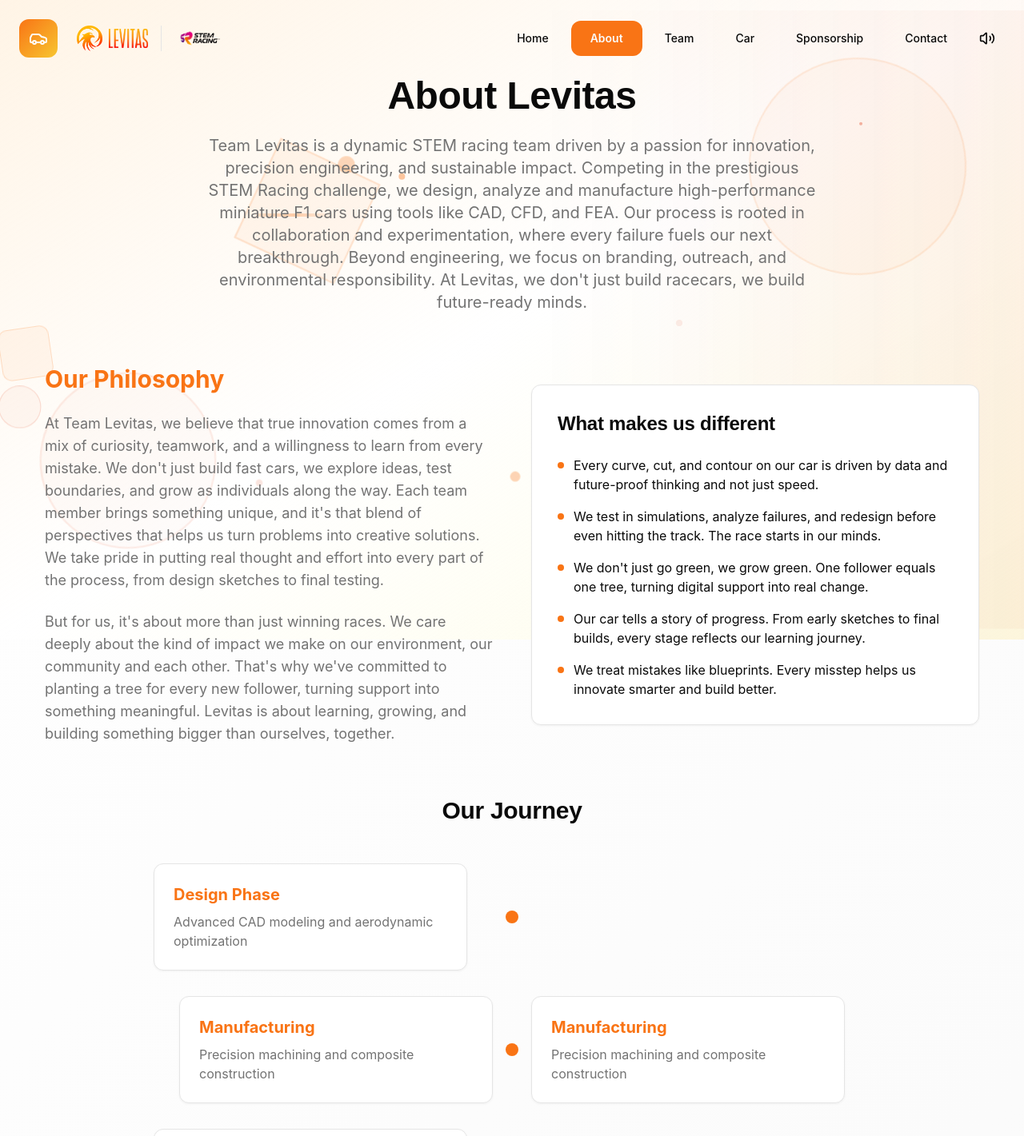
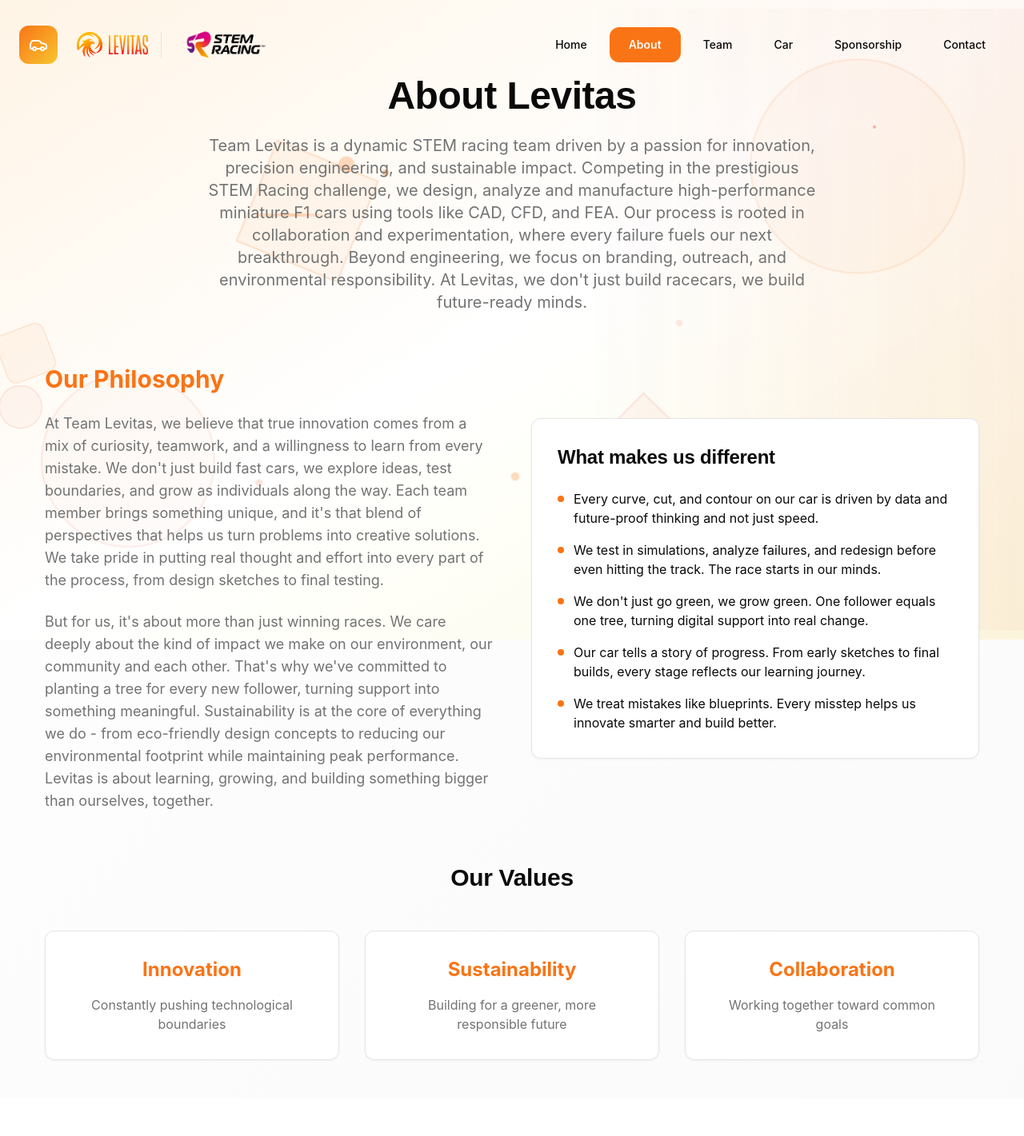
Before and after one commit to askintrospection/levitas-3d-ascension.github.io, a React (Vite) app: page /about in a window 1280 px wide. Shown: the top 1421 px of the page at 80% size. After the commit the page ends 1374 px from the top, so only its background shows below. Built offline with nearby package versions, Linux system fonts and the light colour scheme; a web font is replaced by a local one.

Commit message:
Fix: Improve mobile responsiveness and UI
- Increased STEM Racing logo size.
- Removed "Our Journey" section from About page.
- Removed audio controls.
- Improved mobile navigation.

```diff
--- a/src/App.tsx
+++ b/src/App.tsx
@@ -1,12 +1,11 @@
 
-import React, { useState } from 'react';
+import React from 'react';
 import { Toaster } from "@/components/ui/toaster";
 import { Toaster as Sonner } from "@/components/ui/sonner";
 import { TooltipProvider } from "@/components/ui/tooltip";
 import { QueryClient, QueryClientProvider } from "@tanstack/react-query";
 import { BrowserRouter, Routes, Route } from "react-router-dom";
 import { Navbar } from "./components/Navbar";
-import { AudioManager } from "./components/AudioManager";
 import Index from "./pages/Index";
 import About from "./pages/About";
 import Team from "./pages/Team";
@@ -18,14 +17,6 @@ import NotFound from "./pages/NotFound";
 const queryClient = new QueryClient();
 
 function App() {
-  const [isMuted, setIsMuted] = useState(false);
-  const [audioPlaying, setAudioPlaying] = useState(true);
-
-  const toggleAudio = () => {
-    setIsMuted(!isMuted);
-    setAudioPlaying(!isMuted);
-  };
-
   return (
     <QueryClientProvider client={queryClient}>
       <TooltipProvider>
@@ -33,8 +24,7 @@ function App() {
         <Sonner />
         <BrowserRouter>
           <div className="relative min-h-screen">
-            <AudioManager isPlaying={audioPlaying && !isMuted} />
-            <Navbar onToggleAudio={toggleAudio} isMuted={isMuted} />
+            <Navbar />
             <Routes>
               <Route path="/" element={<Index />} />
               <Route path="/about" element={<About />} />
--- a/src/components/Navbar.tsx
+++ b/src/components/Navbar.tsx
@@ -2,14 +2,9 @@
 import { useState, useEffect } from 'react';
 import { Link, useLocation } from 'react-router-dom';
 import { motion } from 'framer-motion';
-import { Car, Volume2, VolumeX } from 'lucide-react';
+import { Car } from 'lucide-react';
 
-interface NavbarProps {
-  onToggleAudio?: () => void;
-  isMuted?: boolean;
-}
-
-export const Navbar = ({ onToggleAudio, isMuted }: NavbarProps) => {
+export const Navbar = () => {
   const [isScrolled, setIsScrolled] = useState(false);
   const location = useLocation();
 
@@ -67,7 +62,7 @@ export const Navbar = ({ onToggleAudio, isMuted }: NavbarProps) => {
               <img
                 src="/lovable-uploads/dbddc9d8-1ff0-461e-87aa-94369873ec78.png"
                 alt="STEM Racing Logo"
-                className="h-8 object-contain"
+                className="h-16 object-contain"
               />
             </div>
           </div>
@@ -94,18 +89,6 @@ export const Navbar = ({ onToggleAudio, isMuted }: NavbarProps) => {
               </motion.div>
             </Link>
           ))}
-
-          {/* Audio Toggle */}
-          {onToggleAudio && (
-            <motion.button
-              onClick={onToggleAudio}
-              className="ml-4 p-3 rounded-lg hover:bg-secondary/50 transition-colors stable-text"
-              whileHover={{ scale: 1.05 }}
-              whileTap={{ scale: 0.95 }}
-            >
-              {isMuted ? <VolumeX size={20} /> : <Volume2 size={20} />}
-            </motion.button>
-          )}
         </div>
 
         {/* Mobile menu button */}
--- a/src/pages/About.tsx
+++ b/src/pages/About.tsx
@@ -4,44 +4,44 @@ import { MinimalistBackground } from '../components/MinimalistBackground';
 
 const About = () => {
   return (
-    <div className="min-h-screen pt-24 pb-12 px-6 relative">
+    <div className="min-h-screen pt-24 pb-12 px-4 md:px-6 relative">
       <MinimalistBackground />
       <div className="container mx-auto relative z-10">
         <motion.div
-          className="text-center mb-16"
+          className="text-center mb-12 md:mb-16"
           initial={{ opacity: 0, y: 30 }}
           animate={{ opacity: 1, y: 0 }}
           transition={{ duration: 0.8 }}
         >
-          <h1 className="text-5xl font-bold mb-6 brand-title text-foreground stable-text">About Levitas</h1>
-          <p className="text-xl text-muted-foreground max-w-3xl mx-auto stable-text">
+          <h1 className="text-3xl md:text-5xl font-bold mb-4 md:mb-6 brand-title text-foreground stable-text">About Levitas</h1>
+          <p className="text-base md:text-xl text-muted-foreground max-w-3xl mx-auto stable-text leading-relaxed">
             Team Levitas is a dynamic STEM racing team driven by a passion for innovation, precision engineering, and sustainable impact. Competing in the prestigious STEM Racing challenge, we design, analyze and manufacture high-performance miniature F1 cars using tools like CAD, CFD, and FEA. Our process is rooted in collaboration and experimentation, where every failure fuels our next breakthrough. Beyond engineering, we focus on branding, outreach, and environmental responsibility. At Levitas, we don't just build racecars, we build future-ready minds.
           </p>
         </motion.div>
 
-        <div className="grid lg:grid-cols-2 gap-12 items-center mb-16">
+        <div className="grid lg:grid-cols-2 gap-8 md:gap-12 items-center mb-12 md:mb-16">
           <motion.div
             initial={{ opacity: 0, x: -50 }}
             animate={{ opacity: 1, x: 0 }}
             transition={{ duration: 0.8, delay: 0.2 }}
           >
-            <h2 className="text-3xl font-bold mb-6 text-primary stable-text">Our Philosophy</h2>
-            <p className="text-lg text-muted-foreground mb-6 stable-text">
+            <h2 className="text-2xl md:text-3xl font-bold mb-4 md:mb-6 text-primary stable-text">Our Philosophy</h2>
+            <p className="text-base md:text-lg text-muted-foreground mb-4 md:mb-6 stable-text leading-relaxed">
               At Team Levitas, we believe that true innovation comes from a mix of curiosity, teamwork, and a willingness to learn from every mistake. We don't just build fast cars, we explore ideas, test boundaries, and grow as individuals along the way. Each team member brings something unique, and it's that blend of perspectives that helps us turn problems into creative solutions. We take pride in putting real thought and effort into every part of the process, from design sketches to final testing.
             </p>
-            <p className="text-lg text-muted-foreground stable-text">
-              But for us, it's about more than just winning races. We care deeply about the kind of impact we make on our environment, our community and each other. That's why we've committed to planting a tree for every new follower, turning support into something meaningful. Levitas is about learning, growing, and building something bigger than ourselves, together.
+            <p className="text-base md:text-lg text-muted-foreground stable-text leading-relaxed">
+              But for us, it's about more than just winning races. We care deeply about the kind of impact we make on our environment, our community and each other. That's why we've committed to planting a tree for every new follower, turning support into something meaningful. Sustainability is at the core of everything we do - from eco-friendly design concepts to reducing our environmental footprint while maintaining peak performance. Levitas is about learning, growing, and building something bigger than ourselves, together.
             </p>
           </motion.div>
 
           <motion.div
-            className="floating-card p-8 rounded-xl"
+            className="floating-card p-6 md:p-8 rounded-xl"
             initial={{ opacity: 0, x: 50 }}
             animate={{ opacity: 1, x: 0 }}
             transition={{ duration: 0.8, delay: 0.4 }}
           >
-            <h3 className="text-2xl font-bold mb-6 brand-title text-foreground stable-text">What makes us different</h3>
-            <ul className="space-y-4">
+            <h3 className="text-xl md:text-2xl font-bold mb-4 md:mb-6 brand-title text-foreground stable-text">What makes us different</h3>
+            <ul className="space-y-3 md:space-y-4">
               {[
                 'Every curve, cut, and contour on our car is driven by data and future-proof thinking and not just speed.',
                 'We test in simulations, analyze failures, and redesign before even hitting the track. The race starts in our minds.',
@@ -51,55 +51,12 @@ const About = () => {
               ].map((goal, index) => (
                 <li key={index} className="flex items-start">
                   <div className="w-2 h-2 bg-primary rounded-full mr-3 mt-2 flex-shrink-0"></div>
-                  <span className="text-foreground stable-text">{goal}</span>
+                  <span className="text-sm md:text-base text-foreground stable-text leading-relaxed">{goal}</span>
                 </li>
               ))}
             </ul>
           </motion.div>
         </div>
-
-        {/* Timeline Section */}
-        <motion.section
-          className="mb-16"
-          initial={{ opacity: 0, y: 30 }}
-          animate={{ opacity: 1, y: 0 }}
-          transition={{ duration: 0.8, delay: 0.6 }}
-        >
-          <h2 className="text-3xl font-bold text-center mb-12 brand-title text-foreground stable-text">Our Journey</h2>
-          <div className="max-w-4xl mx-auto">
-            {[
-              { phase: 'Design Phase', desc: 'Advanced CAD modeling and aerodynamic optimization' },
-              { phase: 'Manufacturing', desc: 'Precision machining and composite construction' },
-              { phase: 'Testing', desc: 'Wind tunnel validation and track testing' },
-              { phase: 'Competition', desc: 'Regional and national championship events' }
-            ].map((item, index) => (
-              <motion.div
-                key={index}
-                className="flex items-center mb-8"
-                initial={{ opacity: 0, x: index % 2 === 0 ? -50 : 50 }}
-                whileInView={{ opacity: 1, x: 0 }}
-                transition={{ duration: 0.8, delay: index * 0.1 }}
-                viewport={{ once: true }}
-              >
-                <div className="flex-1">
-                  <div className={`floating-card p-6 rounded-xl ${index % 2 === 0 ? 'mr-8' : 'ml-8'}`}>
-                    <h3 className="text-xl font-bold text-primary mb-2 stable-text">{item.phase}</h3>
-                    <p className="text-muted-foreground stable-text">{item.desc}</p>
-                  </div>
-                </div>
-                <div className="w-4 h-4 bg-primary rounded-full mx-4"></div>
-                <div className="flex-1">
-                  {index % 2 !== 0 && (
-                    <div className="floating-card p-6 rounded-xl mr-8">
-                      <h3 className="text-xl font-bold text-primary mb-2 stable-text">{item.phase}</h3>
-                      <p className="text-muted-foreground stable-text">{item.desc}</p>
-                    </div>
-                  )}
-                </div>
-              </motion.div>
-            ))}
-          </div>
-        </motion.section>
 
         {/* Values Section */}
         <motion.section
@@ -108,23 +65,23 @@ const About = () => {
           animate={{ opacity: 1, y: 0 }}
           transition={{ duration: 0.8, delay: 0.8 }}
         >
-          <h2 className="text-3xl font-bold mb-12 brand-title text-foreground stable-text">Our Values</h2>
-          <div className="grid md:grid-cols-3 gap-8">
+          <h2 className="text-2xl md:text-3xl font-bold mb-8 md:mb-12 brand-title text-foreground stable-text">Our Values</h2>
+          <div className="grid md:grid-cols-3 gap-6 md:gap-8">
             {[
               { title: 'Innovation', desc: 'Constantly pushing technological boundaries' },
-              { title: 'Excellence', desc: 'Striving for perfection in every detail' },
+              { title: 'Sustainability', desc: 'Building for a greener, more responsible future' },
               { title: 'Collaboration', desc: 'Working together toward common goals' }
             ].map((value, index) => (
               <motion.div
                 key={index}
-                className="floating-card p-8 rounded-xl"
+                className="floating-card p-6 md:p-8 rounded-xl"
                 initial={{ opacity: 0, y: 30 }}
                 whileInView={{ opacity: 1, y: 0 }}
                 transition={{ duration: 0.8, delay: index * 0.1 }}
                 viewport={{ once: true }}
               >
-                <h3 className="text-2xl font-bold mb-4 text-primary stable-text">{value.title}</h3>
-                <p className="text-muted-foreground stable-text">{value.desc}</p>
+                <h3 className="text-xl md:text-2xl font-bold mb-3 md:mb-4 text-primary stable-text">{value.title}</h3>
+                <p className="text-sm md:text-base text-muted-foreground stable-text leading-relaxed">{value.desc}</p>
               </motion.div>
             ))}
           </div>
```
Also changed, not shown: src/pages/Index.tsx (+32 -32 lines).
